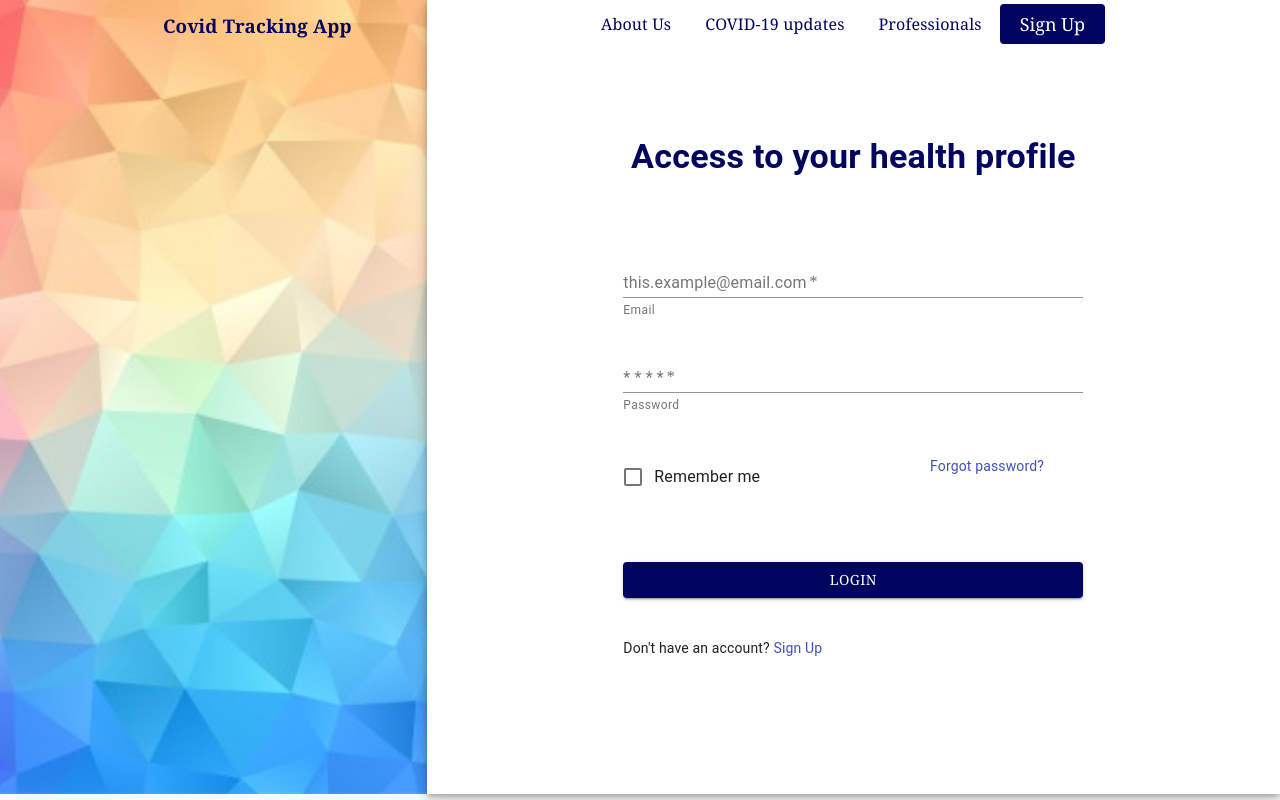
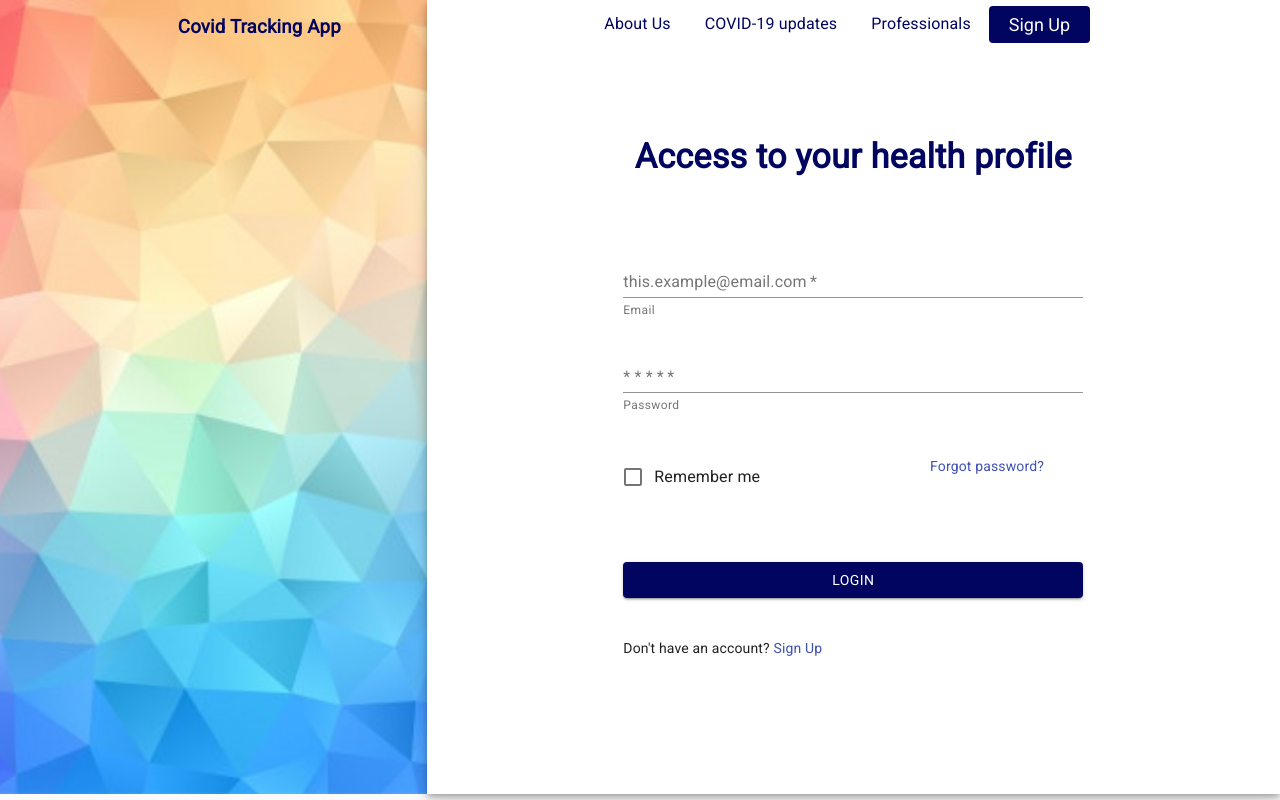
Before and after one commit to guaj/covidtrackingapp, a React (Create React App) app: page / in a window 1280 px wide. Built offline with nearby package versions, Linux system fonts and the light colour scheme.

Commit message:
changed Times New Roman font to Roboto to match other text in the app

```diff
--- a/src/App.css
+++ b/src/App.css
@@ -1,5 +1,11 @@
+@import url('https://fonts.googleapis.com/css2?family=Roboto&display=swap');
+
+
 * {
-    font-family: Georgia, 'Times New Roman', Times, serif;
+    font-family: 'Roboto', sans-serif;
+    /* font-family: Georgia, 'Times New Roman', Times, serif;
+
+ */
 }
 
 .App {
```
